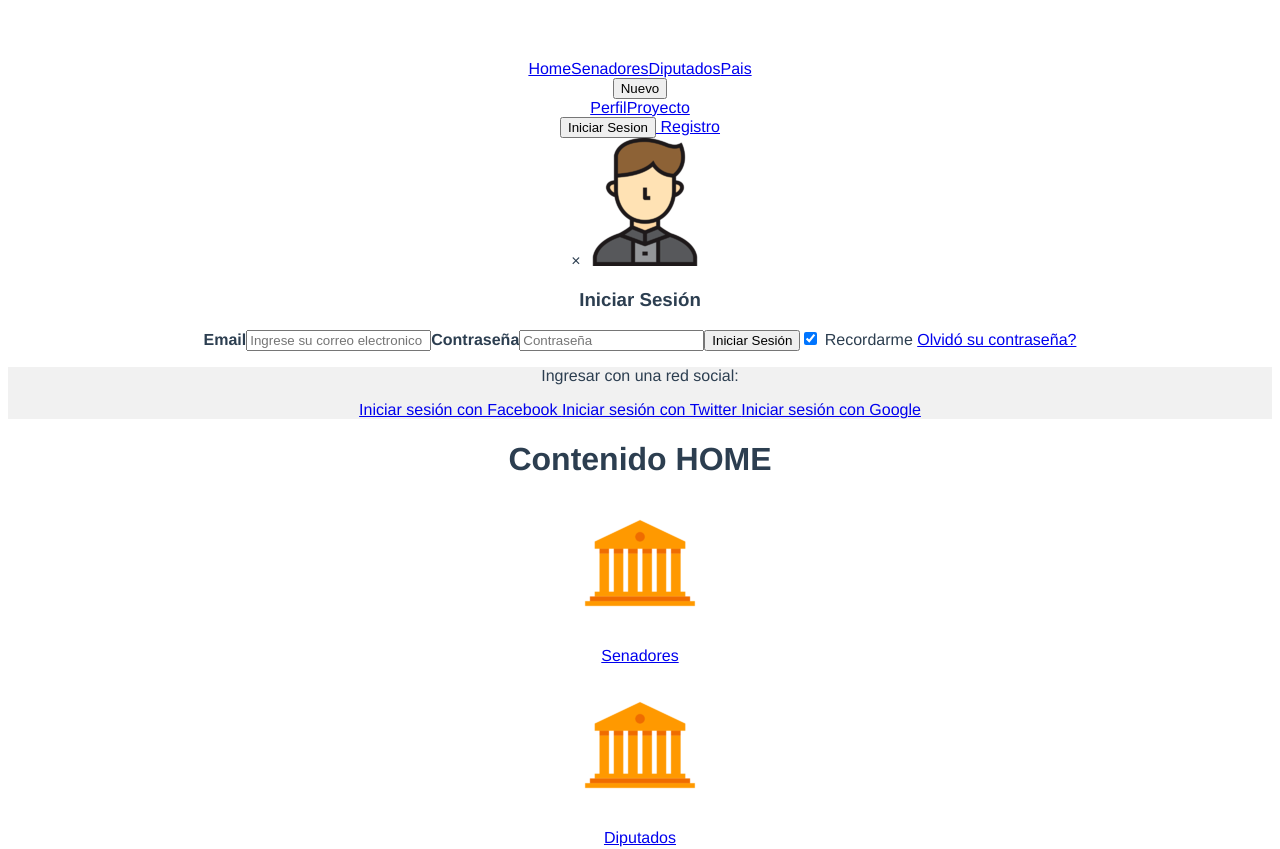
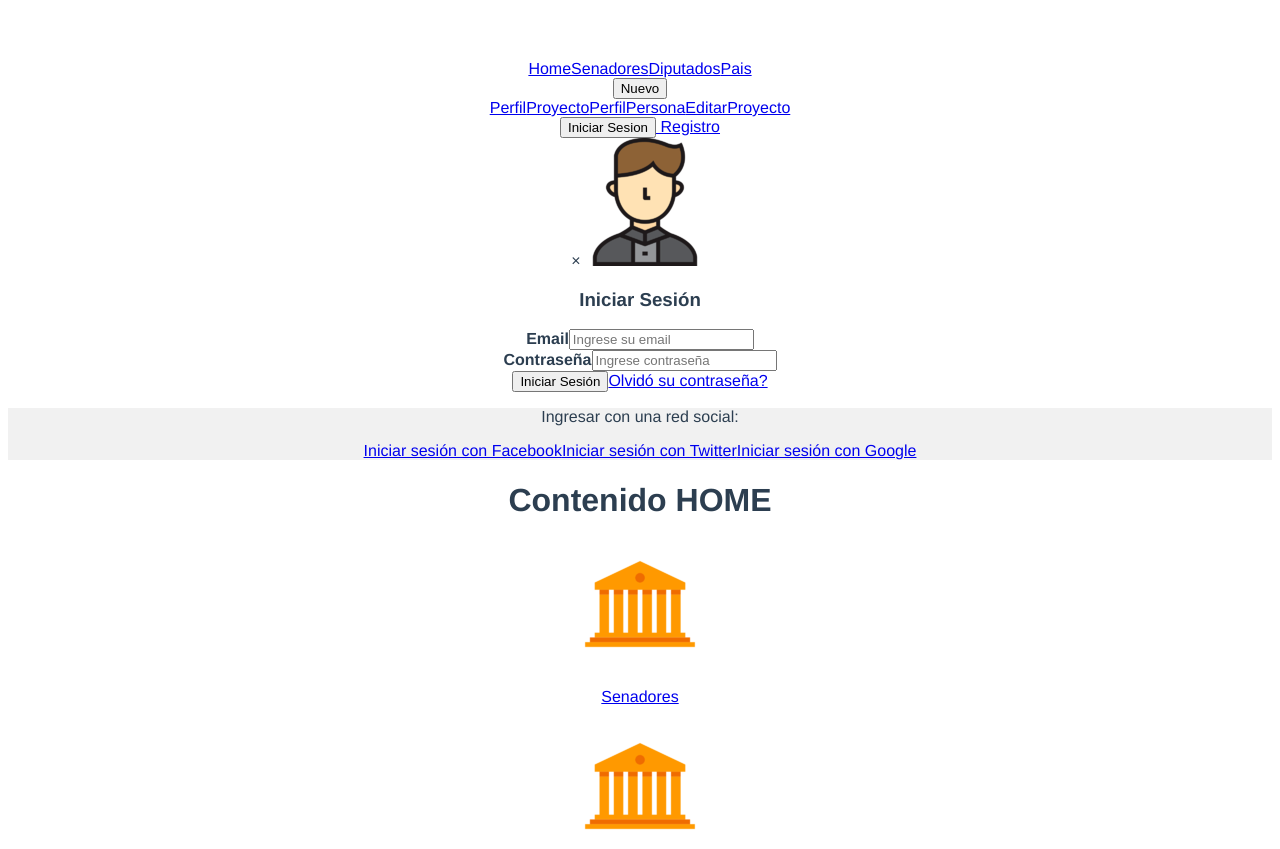
Before and after one commit to IAyrtontwk/ProyectoSemestral, a Vue app: page /nuevoperfil in a window 1280 px wide. Shown: the top 849 px of the page. Built offline with nearby package versions, Linux system fonts and the light colour scheme.

Commit message:
Componentes listas, y estilo de tapnav

```diff
--- a/src/assets/css/style.css
+++ b/src/assets/css/style.css
@@ -2,79 +2,52 @@
     box-sizing: border-box;
 }
 #app{
-    border: 5px solid black;
-    background-color: cornsilk;
+    border: 1px solid black;
+    background-color: #aaa45a;
 }
-button {
-    background-color: darkred;
-    color: white;
-    padding: 14px 20px;
-    margin: 8px 0;
-    border: none;
-    outline: none;
-    display: block;
-    cursor: pointer;
-    width: auto;
-}
+form {border: 3px solid #f1f1f1;}
 
-button:hover {
-    opacity: 0.8;
-}
-
-.container{
-    border: 1px solid black;
-    display: grid;
-    grid-template-columns: auto;
-    background-color: #2196F3;
-    padding: 10px;
-    position: relative;
-    border-radius: 5px;
-}
-
-.container > div {
-    background-color: rgba(255, 255, 255, 0.8);
-    border: 1px solid black;
-    text-align: center;
-}
-/* Menu Header */
 .topnav{
+    background-color: #eee2e2;
     overflow: hidden;
-    background-color: #333;
+    display: flex;
+    justify-content: space-between;
 }
 .topnav a {
-    float: left;
-    display: block;
-    color: #f2f2f2;
-    background-color: black;
-    text-align: center;
-    padding: 20px 10px;
-    text-decoration: none;
-    font-size: 17px;
-}.topnav button {
      float: left;
-     border: none;
-     color: #f2f2f2;
-     background-color: black;
+     color: black;
      text-align: center;
-     padding: 20px 10px;
+     padding: 14px 16px;
      text-decoration: none;
-     font-size: 17px;
-     margin: auto;
+     font-size: 15px;
  }
 .topnav a:hover {
-    background-color: #ddd;
-    color: black;
+    background-color: #7b317b;
+    color: white;
+}
+.topnavright{
+    float: right;
 }
 .topnavleft{
     float: left;
 }
-.topnavright{
-    float: right;
-}
-/* Boton Nuevo */
 .dropdown {
     float: left;
     overflow: hidden;
+    display: flex;
+    justify-content: space-between;
+}
+.dropdown .dropbtn {
+    font-size: 15px;
+    border: none;
+    color: black;
+    padding: 14px 16px;
+    background-color: inherit;
+    font-family: inherit;
+}
+.topnav a:hover .dropdown:hover .dropbtn:hover .navlogin:hover{
+    background-color: #7b317b;
+    color: white;
 }
 .dropdown-content {
     display: none;
@@ -86,15 +59,11 @@ button:hover {
 }
 .dropdown-content a {
     float: none;
+    color: black;
     padding: 12px 16px;
     text-decoration: none;
     display: block;
     text-align: left;
-}
-
-.topnav a:hover, .dropdown:hover .dropbtn {
-    background-color: #555;
-    color: white;
 }
 
 .dropdown-content a:hover {
@@ -104,61 +73,46 @@ button:hover {
 .dropdown:hover .dropdown-content {
     display: block;
 }
-
-/* HOME */
-.Home{
-    border: 1px solid green;
-    background-color: darkolivegreen;
+.navlogin{
+    font-size: 15px;
+    border: none;
+    color: black;
+    padding: 14px 16px;
+    background-color: inherit;
+    font-family: inherit;
 }
-.col {
-    float: left;
-    width: 50%;
-    margin: auto;
-    padding: 10px;
-}
-.row:after {
-    content: "";
-    display: table;
-    clear: both;
-}
-
-/* LOGIN */
-input[type=text], input[type=password] {
-    width: 100%;
-    padding: 12px 20px;
-    margin: 8px 0 4px;
-    display: inline-block;
-    border: 1px solid #ccc;
-    box-sizing: border-box;
-    text-align: center;
-}
-
-/* Extra styles for the cancel button */
-.cancelbtn {
-    width: auto;
-    padding: 10px 18px;
-    background-color: #f44336;
-}
-
-/* Center the image and position the close button */
 .imgcontainer {
     text-align: center;
     margin: 24px 0 12px 0;
     position: relative;
 }
-
-img.avatar {
-    width: 20%;
-    border-radius: 50%;
+.btn {
+    background: #7b317b;
+    color: white;
+    border: solid 1px;
+    border-radius: 2em;
+    font: inherit;
+    margin: 0px 25%;
+    padding: 0.75em 2em;
+    display: block;
+    text-align: center;
 }
-
-span.psw {
-    float: right;
-    padding-top: 16px;
+.rsbtn{
+    width: 50%;
+    padding: 12px;
+    border: none;
+    border-radius: 4px;
+    margin: 5px 25%;
+    opacity: 0.85;
+    display: inline-block;
+    font-size: 17px;
+    line-height: 20px;
+    text-decoration: none;
 }
-
-/* The Modal (background) */
-.modal {
+.rsbtn:hover {
+    opacity: 1;
+}
+.loginbox {
     display: none; /* Hidden by default */
     position: fixed; /* Stay in place */
     z-index: 1; /* Sit on top */
@@ -171,16 +125,12 @@ span.psw {
     background-color: rgba(0,0,0,0.4); /* Black w/ opacity */
     padding-top: 60px;
 }
-
-/* Modal Content/Box */
-.modal-content {
+.formlogin {
     background-color: #fefefe;
     margin: 5% auto 15% auto; /* 5% from the top, 15% from the bottom and centered */
     border: 1px solid #888;
-    width: 80%; /* Could be more or less, depending on screen size */
+    width: 50%; /* Could be more or less, depending on screen size */
 }
-
-/* The Close Button (x) */
 .close {
     position: absolute;
     right: 25px;
@@ -189,61 +139,39 @@ span.psw {
     font-size: 35px;
     font-weight: bold;
 }
-
 .close:hover,
 .close:focus {
     color: red;
     cursor: pointer;
 }
-
-/* Add Zoom Animation */
+span.psw {
+    float: right;
+    padding-top: 16px;
+}
 .animate {
     -webkit-animation: animatezoom 0.6s;
     animation: animatezoom 0.6s
 }
-
-@-webkit-keyframes animatezoom {
-    from {-webkit-transform: scale(0)}
-    to {-webkit-transform: scale(1)}
+.label-form {
+    font-weight: 500;
+    display: block;
+    margin-bottom: 5px;
 }
-
-@keyframes animatezoom {
-    from {transform: scale(0)}
-    to {transform: scale(1)}
+.borderinput{
+    position: relative;
+    background-color: rgba(0,0,0,.25);
+    height: 1px;
 }
-
-/* Change styles for span and cancel button on extra small screens */
-@media screen and (max-width: 300px) {
-    span.psw {
-        display: block;
-        float: none;
-    }
-    .cancelbtn {
-        width: 100%;
-    }
+input.login-form, select, textarea {
+    height: 50px;
+    text-align: center;
+    font-size: 16px;
+    border: 2px solid var(--neutralShade3);
+    padding: 12px;
+    font-family: "Poppins";
+    border-radius: var(--borderRadius);
+    display: inline-block;
 }
-
-/* style inputs and link buttons */
-input,
-.btn {
-    width: 100%;
-    padding: 12px;
-    border: none;
-    border-radius: 4px;
-    margin: 5px 0;
-    opacity: 0.85;
-    display: inline-block;
-    font-size: 17px;
-    line-height: 20px;
-    text-decoration: none; /* remove underline from anchors */
-}
-
-input:hover,
-.btn:hover {
-    opacity: 1;
-}
-
-/* add appropriate colors to fb, twitter and google buttons */
 .fb {
     background-color: #3B5998;
     color: white;
@@ -258,95 +186,39 @@ input:hover,
     background-color: #dd4b39;
     color: white;
 }
-
-/* 2DO REGISTRO */
-.register-card {
-    margin: 32px 0;
-    padding: 18px 0 22px 30px;
-    overflow: visible;
+.container {
+    display: inline-block;
+    position: relative;
+    padding: 5px;
 }
-constructed stylesheet
-.ui-card {
-    background-color: #fff;
-    border-radius: 4px;
-    box-shadow: 0 1px 3px rgba(0,0,0,.2);
-    overflow: hidden;
-}
-.register-card .ui-form {
-    display: inline-block;
-    margin-right: 35px;
-}
-.register-card .ui-form .register-input {
-    display: inline-block;
-    width: 256px;
-    vertical-align: top;
-    margin-top: 24px;
-}
-.andes-form-control--textfield .andes-form-control__label {
-    position: absolute;
-    top: 7px;
-    left: 0;
-    -webkit-transform: translateY(5px);
-    transform: translateY(5px);
-    -webkit-transform-origin: left 50% 0;
-    transform-origin: left 50% 0;
-    -webkit-transition: .2s ease-out;
-    transition: .2s ease-out;
-    -webkit-transition-property: color,-webkit-transform;
-    transition-property: color,-webkit-transform;
-    transition-property: transform,color;
-    transition-property: transform,color,-webkit-transform;
-    overflow: hidden;
-    text-overflow: ellipsis;
-    white-space: nowrap;
-    cursor: text;
-}
-.andes-form-control {
-    font-family: Proxima Nova,-apple-system,Helvetica Neue,Helvetica,Roboto,Arial,sans-serif;
-    font-size: 18px;
-    position: relative;
-    font-weight: 400;
-    display: block;
-    -webkit-font-smoothing: antialiased;
-    text-align: left;
-}
-.andes-form-control__label {
-    font-size: 1em;
-    line-height: 1;
-    color: rgba(0,0,0,.45);
-    -webkit-transition: .2s ease-out;
-    transition: .2s ease-out;
-    -webkit-transition-property: color,-webkit-transform;
-    transition-property: color,-webkit-transform;
-    transition-property: transform,color;
-    transition-property: transform,color,-webkit-transform;
-}
-.andes-form-control__border {
-    position: relative;
-    background-color: rgba(0,0,0,.25);
-    height: 1px;
-    width: 100%;
-}
-.andes-form-control__message {
-    min-height: 14px;
-}
-/* TABLA */
-table {
-    border-collapse: collapse;
-    border-spacing: 0;
-    width: 100%;
-    border: 1px solid #ddd;
+@-webkit-keyframes animatezoom {
+    from {-webkit-transform: scale(0)}
+    to {-webkit-transform: scale(1)}
 }
 
-th, td {
-    text-align: center;
-    padding: 16px;
+@keyframes animatezoom {
+    from {transform: scale(0)}
+    to {transform: scale(1)}
 }
 
-th:first-child, td:first-child {
-    text-align: left;
+@media screen and (max-width: 600px) {
+    .topnav a:not(:first-child) {display: none;}
+    .topnav a.icon {
+        float: right;
+        display: block;
+    }
 }
 
-tr:nth-child(even) {
-    background-color: #f2f2f2
+@media screen and (max-width: 600px) {
+    .topnav.responsive {position: relative;}
+    .topnav.responsive .icon {
+        position: absolute;
+        right: 0;
+        top: 0;
+    }
+    .topnav.responsive a {
+        float: none;
+        display: block;
+        text-align: left;
+    }
 }
--- /dev/null
+++ b/src/components/EditarProyecto.vue
@@ -0,0 +1,23 @@
+<template>
+    <div class="container">
+        <div id="BuscarProyecto">
+            <form>
+                <label for="pname">Nombre Proyecto:</label>
+                <input type="text" placeholder="Ingrese nombre del proyecto" name="pname">
+                <button type="submit">Buscar Proyecto</button>
+            </form>
+        </div>
+        <div id="resultadosProyectos">
+        </div>
+    </div>
+</template>
+
+<script>
+    export default {
+        name: "EditarProyecto"
+    }
+</script>
+
+<style scoped>
+
+</style>
--- a/src/components/Menu.vue
+++ b/src/components/Menu.vue
@@ -1,5 +1,4 @@
 <template>
-    <div >
     <div class="topnav">
         <div class="topnavleft">
             <router-link to="/home">Home</router-link>
@@ -9,51 +8,43 @@
         </div>
         <div class="topnavright">
             <div class="dropdown">
-                    <button>Nuevo</button>
+                <button class="dropbtn">Nuevo</button>
                 <div class="dropdown-content">
                     <router-link to="/nuevoperfil">Perfil</router-link>
                     <router-link to="/nuevoproyecto">Proyecto</router-link>
+                    <router-link to="/perfilcongresista">PerfilPersona</router-link>
+                    <router-link to="/editarproyecto">EditarProyecto</router-link>
                 </div>
             </div>
-                <button onclick="document.getElementById('id01').style.display='block'" >Iniciar Sesion</button>
+            <button onclick="document.getElementById('iniciosesion').style.display='block'" class="navlogin" >Iniciar Sesion</button>
             <router-link to="/registro"> Registro </router-link>
         </div>
-        </div>
-
-        <div id="id01" class="modal">
-            <form class="modal-content animate" action="/action_page.php" method="post">
+        <div id="iniciosesion" class="loginbox">
+            <form class="formlogin" action="/action_page.php" method="post">
                 <div class="imgcontainer">
-                    <span onclick="document.getElementById('id01').style.display='none'" class="close" title="Close Modal">&times;</span>
+                    <span onclick="document.getElementById('iniciosesion').style.display='none'" class="close" title="Close Modal">&times;</span>
                     <img src="../assets/user.png" alt="Avatar" class="avatar">
                 </div>
                 <h3> Iniciar Sesión</h3>
                 <div class="container">
-                    <label for="uname"><b>Email</b></label>
-                    <input type="text" placeholder="Ingrese su correo electronico" name="uname" required>
-
-                    <label for="psw"><b>Contraseña</b></label>
-                    <input type="password" placeholder="Contraseña" name="psw" required>
-
-                    <button class="loginbtn" type="submit">Iniciar Sesión</button>
-                    <label>
-                        <input type="checkbox" checked="checked" name="remember"> Recordarme
-                    </label>
+                    <div class="container">
+                        <label for="email" class="label-form"><b>Email</b></label>
+                        <input type="email" class="login-form" placeholder="Ingrese su email" name="email" required>
+                        <div class="borderinput"></div>
+                    </div>
+                    <div class="container">
+                        <label for="psw" class="label-form"><b>Contraseña</b></label>
+                        <input type="password" class="login-form" placeholder="Ingrese contraseña" name="psw" required>
+                        <div class="borderinput"></div>
+                    </div>
+                    <button class="btn login" type="submit">Iniciar Sesión</button>
                     <span class="psw"><a href="#">Olvidó su contraseña?</a></span>
                 </div>
-
                 <div class="container" style="background-color:#f1f1f1">
-                    <div class="col">
                     <p> Ingresar con una red social:</p>
-                        <a href="#" class="fb btn">
-                            <i class="fa fa-facebook fa-fw"></i> Iniciar sesión con Facebook
-                        </a>
-                        <a href="#" class="twitter btn">
-                            <i class="fa fa-twitter fa-fw"></i> Iniciar sesión con Twitter
-                        </a>
-                        <a href="#" class="google btn"><i class="fa fa-google fa-fw">
-                        </i> Iniciar sesión con Google
-                        </a>
-                    </div>
+                    <a href="#" class="fb rsbtn">Iniciar sesión con Facebook</a>
+                    <a href="#" class="twitter rsbtn">Iniciar sesión con Twitter</a>
+                    <a href="#" class="google rsbtn">Iniciar sesión con Google</a>
                 </div>
             </form>
         </div>
@@ -70,7 +61,6 @@
             }
         },
         methods: {
-
         }
     }
 
--- a/src/main.js
+++ b/src/main.js
@@ -9,6 +9,7 @@ import NuevoPerfil from "./components/NuevoPerfil";
 import BuscarEnPais from "./components/BuscarEnPais";
 import PerfilCongresista from "./components/PerfilCongresista";
 import NuevoProyecto from "./components/NuevoProyecto";
+import EditarProyecto from "./components/EditarProyecto";
 import Error from "./components/Error";
 
 Vue.config.productionTip = false;
@@ -24,6 +25,7 @@ const routes = [
   {path: '/perfilcongresista', component: PerfilCongresista},
   {path: '/nuevoperfil', component: NuevoPerfil},
   {path: '/nuevoproyecto', name: NuevoProyecto, component: NuevoProyecto},
+  {path: '/editarproyecto', name: EditarProyecto, component: EditarProyecto},
   {path: '*', component: Error}
 ]
 
```
Also changed, not shown: src/components/BuscarEnPais.vue (+19 -5 lines), src/components/PerfilCongresista.vue (+21 -1 lines), src/components/Registro.vue (+12 -52 lines), src/components/base.vue (added, +14 -0 lines). Lines whose indentation alone changed are shown as unchanged.
